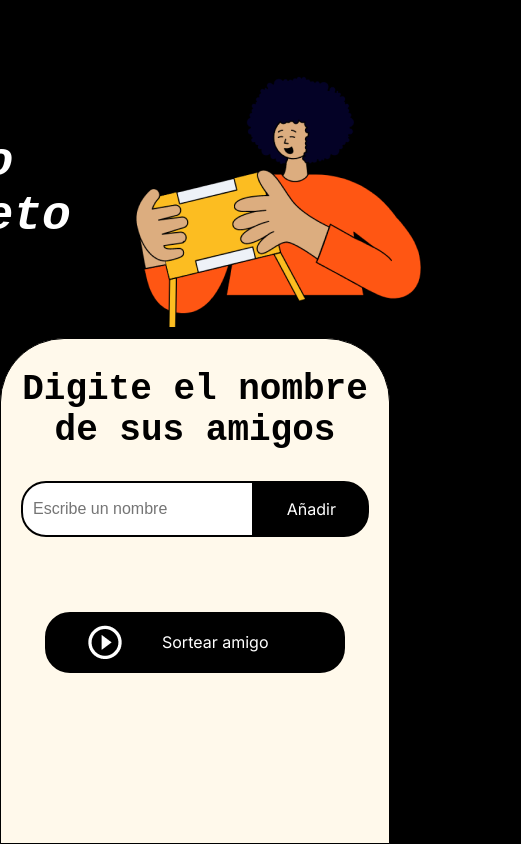
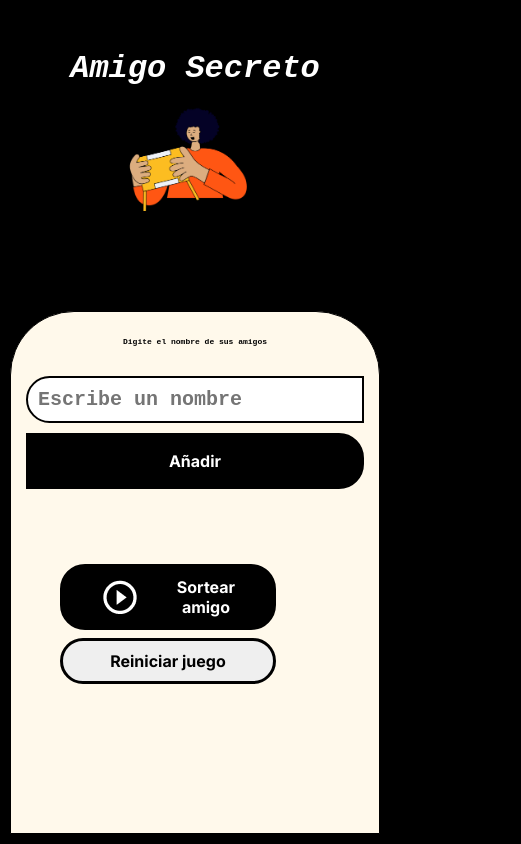
Before and after one commit to rominarg/amigo-secreto-oracle, a plain HTML site: page index.html in a window 390 px wide. Shown: the whole page, 521 px wide, since content can reach past the window. Drawn offline with Linux system fonts and the light colour scheme.

Commit message:
Agrego Responsive

```diff
--- a/app.js
+++ b/app.js
@@ -71,3 +71,19 @@ function sortearAmigo() {
         resultadoHTML.appendChild(listaResultado);
     }
 }
+
+function reiniciarJuego() {
+  // Limpiar la lista de amigos
+  amigos = [];
+  mostrarListaAmigo(); // Actualizar la lista visual
+
+  // Limpiar el resultado del sorteo
+  let resultadoHTML = document.querySelector("#resultado");
+  resultadoHTML.innerHTML = ""; // Vaciar el contenido de los resultados
+
+  // Limpiar el campo de entrada del nombre
+  document.querySelector("#amigo").value = "";
+
+  // Opcionalmente, podrías mostrar un mensaje de confirmación (alerta)
+  alert("El juego ha sido reiniciado. Puedes empezar de nuevo.");
+}
--- a/index.html
+++ b/index.html
@@ -33,6 +33,11 @@
                     Sortear amigo
                 </button>
             </div>
+            <div class="button-container">
+                <button class="button-reiniciar" onclick="reiniciarJuego()" aria-label="Reiniciar juego">
+                    Reiniciar juego
+                </button>
+            </div>
         </section>
     </main>
 
--- a/style.css
+++ b/style.css
@@ -13,6 +13,8 @@
     margin: 0;
     padding: 0;
     box-sizing: border-box;
+    font-family: "Courier New", Courier, monospace;
+    font-weight: bold;
 }
 
 body {
@@ -21,6 +23,7 @@ body {
     display: flex;
     justify-content: center;
     align-items: center;
+    padding: 10px;
 }
 
 .main-content {
@@ -85,7 +88,7 @@ body {
     padding: 10px;
     border: 2px solid #000;
     border-radius: 25px 0 0 25px;
-    font-size: 16px;
+    font-size: 20px;
 }
 
 .button-container {
@@ -97,7 +100,7 @@ body {
 .input-title {
     flex: 1;
     padding: 10px 15px;
-    font-size: 16px;
+    font-size: 20px;
     border: 2px solid #333;
     border-right: none;
     border-radius: 25px 0 0 25px;
@@ -136,7 +139,7 @@ ul {
 
 .result-list {
     margin-top: 15px;
-    color: #05DF05;
+    color: #fe7300;
     font-size: 22px;
     font-weight: bold;
     text-align: center;
@@ -160,3 +163,96 @@ ul {
 .button-draw:hover {
     background-color: var(--color-button-hover);
 }
+
+.button-reiniciar {
+    width: 300px;
+    justify-content: center;
+    display: flex;
+    align-items: center;
+    padding: 10px 40px;
+    color: var(--color-primary);
+    border-color: var(--color-primary);
+    font-size: 16px;
+    margin-top: 3%;
+}
+
+/* Media queries para pantallas más pequeñas */
+@media (max-width: 480px) {
+    .header-banner {
+        display: block;
+        text-align: center;
+    }
+
+    .main-title {
+        font-size: 32px;
+        font-weight: bold;
+        text-align: center;
+        white-space: normal;
+        overflow-wrap: break-word;
+        max-width: 100%;
+        margin-bottom: 10px;
+    }
+    .header-banner img {
+        display: block;
+        margin: 0 auto;
+        max-width: 30%;
+        height: auto;
+    }
+    .section-title {
+        font-size: 8px;
+    }
+
+    .input-section {
+        flex: 70%;
+        padding: 15px;
+    }
+
+    .input-wrapper {
+        flex-direction: column;
+        max-width: 100%;
+    }
+
+    .input-name {
+        margin-bottom: 10px;
+    }
+
+    .button-container {
+        width: 80%;
+    }
+
+    .button-reiniciar,
+    .button-draw {
+        width: 80%;
+    }
+
+    ul {
+        font-size: 16px;
+    }
+
+    .result-list {
+        font-size: 18px;
+    }
+}
+
+
+/* Media queries - responsive */
+@media (max-width: 480px) {
+    .header-banner {
+        flex-direction: column-reverse; /* Imagen abajo, título arriba */
+        text-align: center;
+    }
+
+    .main-title {
+        font-size: 32px;
+        font-weight: bold;
+        text-align: center;
+        white-space: normal;
+        overflow-wrap: break-word;
+        max-width: 100%;
+    }
+
+    .header-banner img {
+        max-width: 50%;
+        height: auto;
+    }
+}
```
